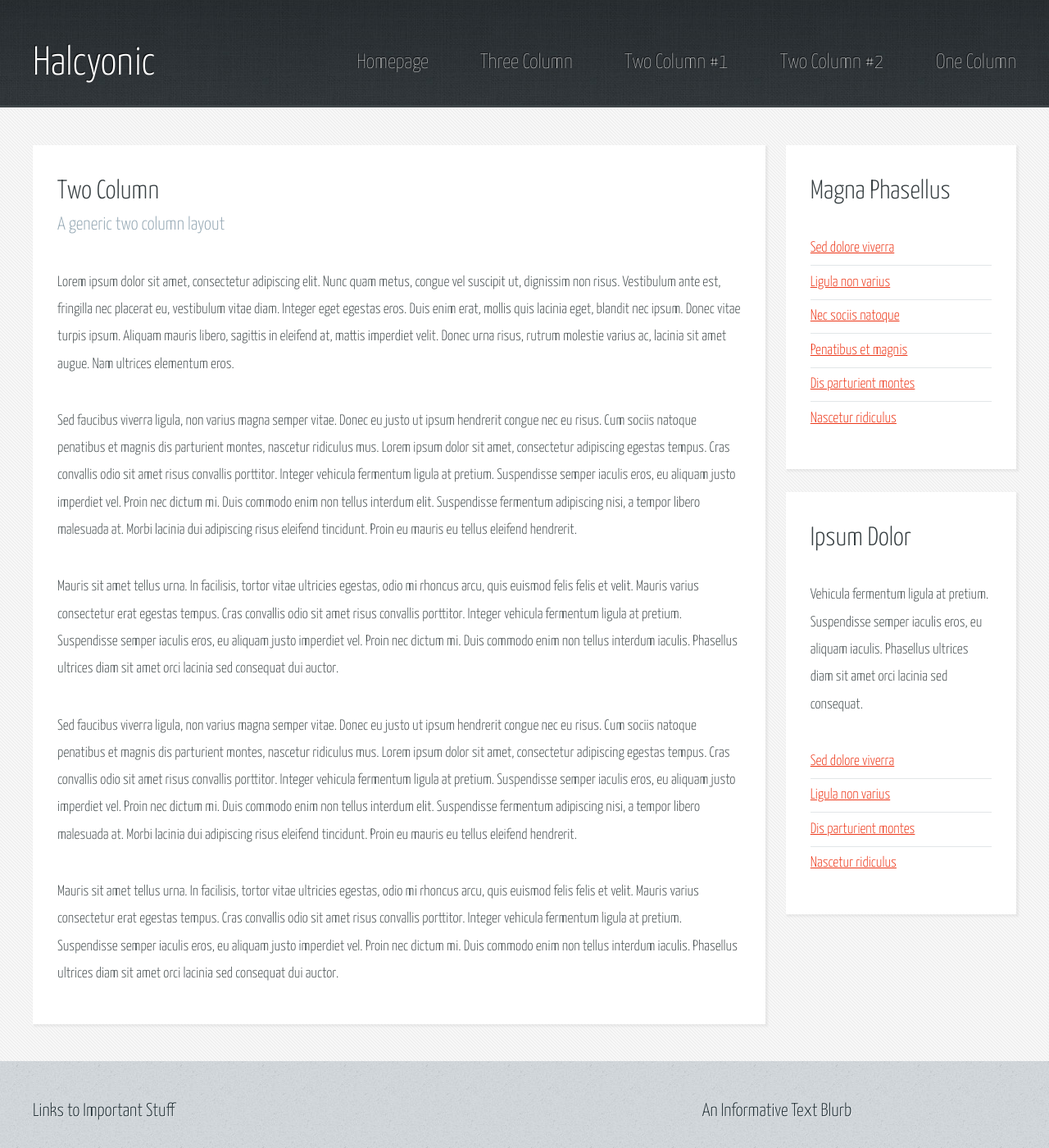
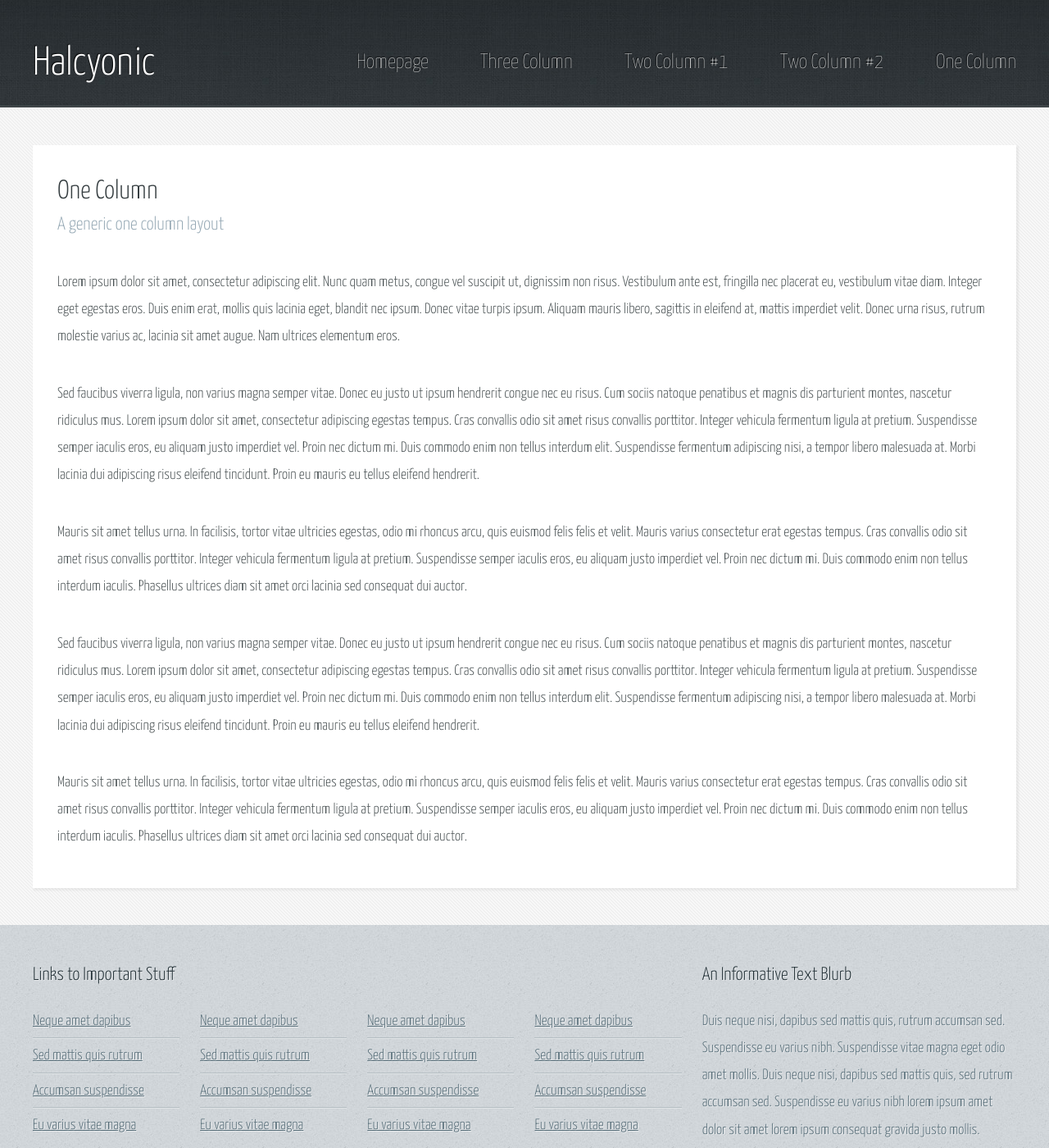
Before and after one commit to elsingaa/jekyll-halcyonic, a Jekyll site: the page built from _posts/2016-02-07-onecolumn.md, in a window 1280 px wide and 1400 px high. Shown: the whole window at 82% size. Built offline with Jekyll 4.4.1, drawn with Linux system fonts in a browser that asks for light colours.

Commit message:
Moved demo pages to _posts

```diff
--- a/twocolumn1.md
+++ b/_posts/2016-02-07-onecolumn.md
@@ -1,7 +1,8 @@
 ---
-layout: twocolumn1
-title: Two Column #1
-subtitle: A generic two column layout
+layout: onecolumn
+title: One Column
+subtitle: A generic one column layout
+permalink: /onecolumn/
 ---
 Lorem ipsum dolor sit amet, consectetur adipiscing elit. Nunc quam metus, congue
 vel suscipit ut, dignissim non risus. Vestibulum ante est, fringilla nec placerat
@@ -9,6 +10,7 @@ eu, vestibulum vitae diam. Integer eget egestas eros. Duis enim erat, mollis qui
 lacinia eget, blandit nec ipsum. Donec vitae turpis ipsum. Aliquam mauris libero,
 sagittis in eleifend at, mattis imperdiet velit. Donec urna risus, rutrum molestie
 varius ac, lacinia sit amet augue. Nam ultrices elementum eros.
+
 
 Sed faucibus viverra ligula, non varius magna semper vitae. Donec eu justo ut ipsum
 hendrerit congue nec eu risus. Cum sociis natoque penatibus et magnis dis parturient
@@ -20,12 +22,14 @@ elit. Suspendisse fermentum adipiscing nisi, a tempor libero malesuada at. Morbi
 lacinia dui adipiscing risus eleifend tincidunt. Proin eu mauris eu tellus eleifend
 hendrerit.
 
+
 Mauris sit amet tellus urna. In facilisis, tortor vitae ultricies egestas, odio
 mi rhoncus arcu, quis euismod felis felis et velit. Mauris varius consectetur erat
 egestas tempus. Cras convallis odio sit amet risus convallis porttitor. Integer
 vehicula fermentum ligula at pretium. Suspendisse semper iaculis eros, eu aliquam
 justo imperdiet vel. Proin nec dictum mi. Duis commodo enim non tellus interdum
 iaculis. Phasellus ultrices diam sit amet orci lacinia sed consequat dui auctor.
+
 
 Sed faucibus viverra ligula, non varius magna semper vitae. Donec eu justo ut ipsum
 hendrerit congue nec eu risus. Cum sociis natoque penatibus et magnis dis parturient
@@ -37,6 +41,7 @@ elit. Suspendisse fermentum adipiscing nisi, a tempor libero malesuada at. Morbi
 lacinia dui adipiscing risus eleifend tincidunt. Proin eu mauris eu tellus eleifend
 hendrerit.
 
+
 Mauris sit amet tellus urna. In facilisis, tortor vitae ultricies egestas, odio
 mi rhoncus arcu, quis euismod felis felis et velit. Mauris varius consectetur erat
 egestas tempus. Cras convallis odio sit amet risus convallis porttitor. Integer
```
Also changed, not shown: _posts/2016-02-07-threecolumn.md (renamed from threecolumn.md, +1 -0 lines), _posts/2016-02-07-twocolumn1.md (renamed from onecolumn.md, +4 -7 lines), _posts/2016-02-07-twocolumn2.md (renamed from twocolumn2.md, +1 -0 lines).
